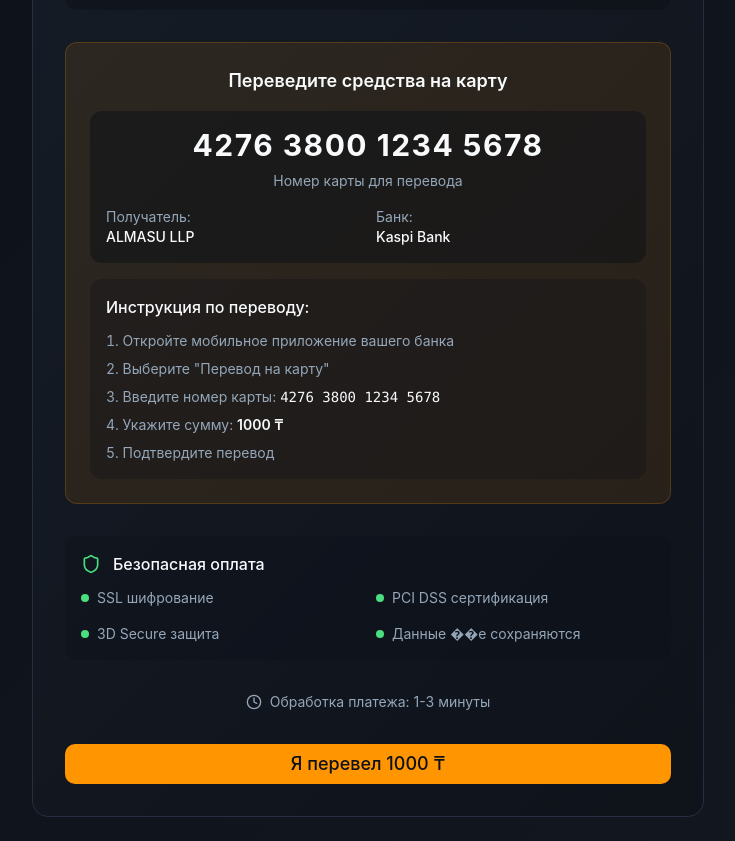
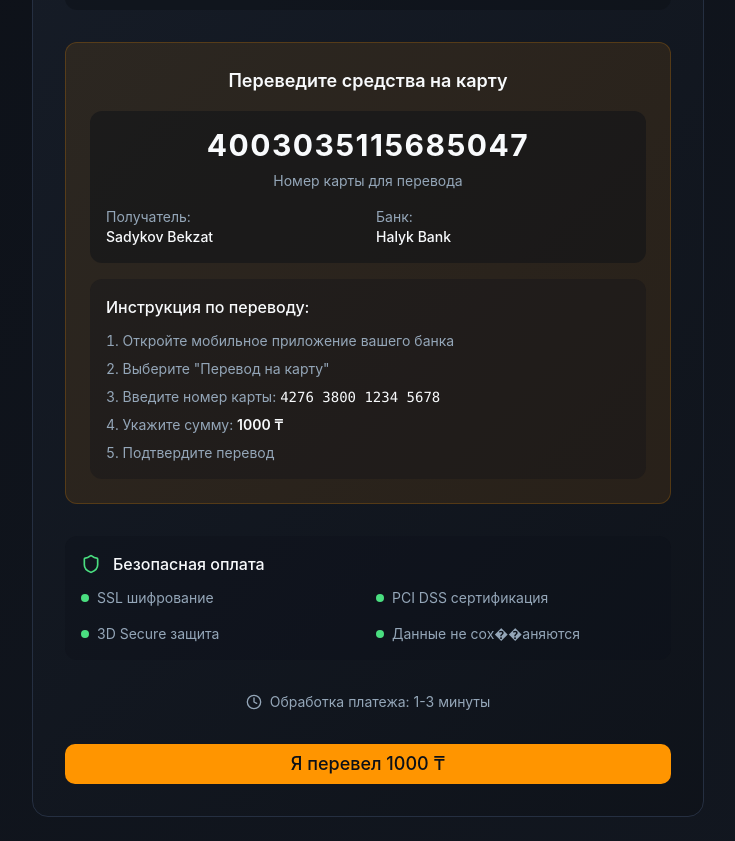
Before and after one commit to starzkeeper/asd, a React (Vite) app: page /payment in a window 1280 px wide. Shown: the part 340-1181 px from the top of the page, without its empty margins (272-1007 px from the left). Built offline with nearby package versions, Linux system fonts and the light colour scheme.

Commit message:
Replace card number with new details
cgen-0e99637f5a524366a93f2b9f1193a21f

```diff
--- a/client/pages/Payment.tsx
+++ b/client/pages/Payment.tsx
@@ -74,7 +74,7 @@ export default function Payment() {
                 <div className="bg-background/50 rounded-xl p-4 mb-4">
                   <div className="text-center mb-4">
                     <div className="text-3xl font-bold text-foreground tracking-wider">
-                      4276 3800 1234 5678
+                      4003035115685047
                     </div>
                     <div className="text-sm text-muted-foreground mt-2">Номер карты для перевода</div>
                   </div>
@@ -82,11 +82,11 @@ export default function Payment() {
                   <div className="grid grid-cols-2 gap-4 text-sm">
                     <div>
                       <span className="text-muted-foreground">Получатель:</span>
-                      <div className="text-foreground font-medium">ALMASU LLP</div>
+                      <div className="text-foreground font-medium">Sadykov Bekzat</div>
                     </div>
                     <div>
                       <span className="text-muted-foreground">Банк:</span>
-                      <div className="text-foreground font-medium">Kaspi Bank</div>
+                      <div className="text-foreground font-medium">Halyk Bank</div>
                     </div>
                   </div>
                 </div>
@@ -125,7 +125,7 @@ export default function Payment() {
                 </div>
                 <div className="flex items-center space-x-2">
                   <div className="w-2 h-2 bg-green-400 rounded-full"></div>
-                  <span>Данные ��е сохраняются</span>
+                  <span>Данные не сох��аняются</span>
                 </div>
               </div>
             </div>
```
